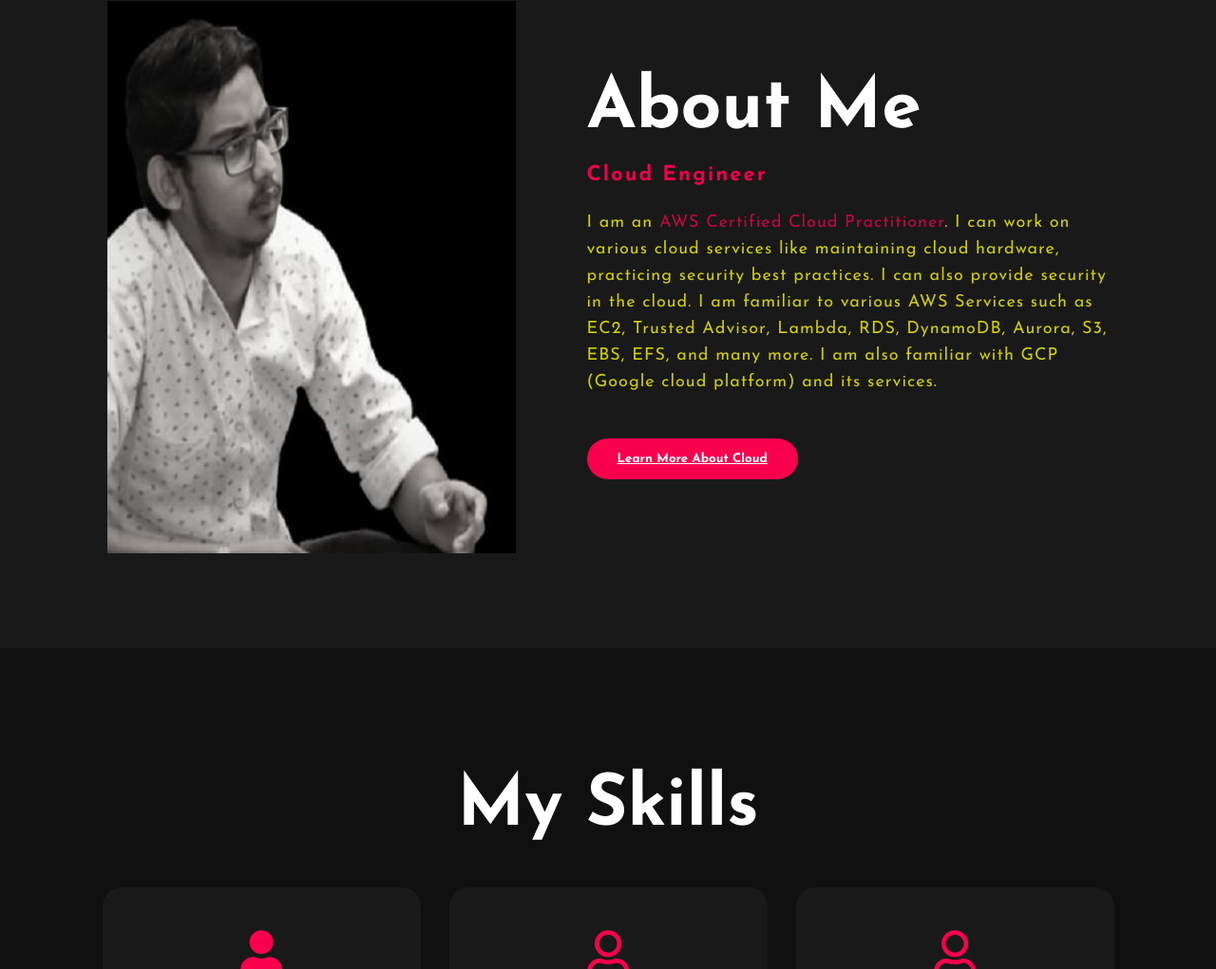
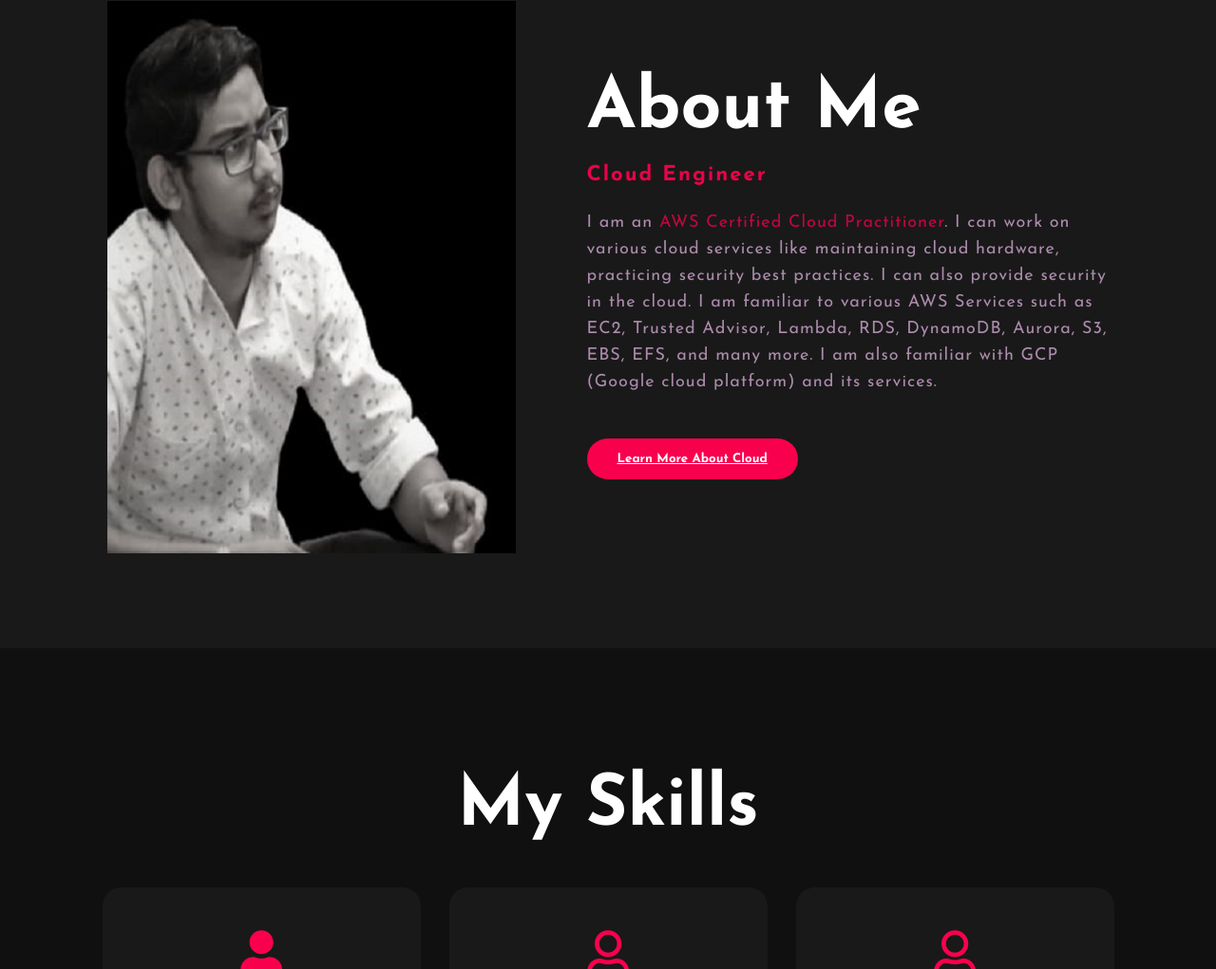
Before and after one commit to Tejas-Dalvi-99/MyPortfolio, a website: page index.html in a window 1280 px wide. Shown: the part 899-1920 px from the top of the page at 95% size. Drawn offline with Linux system fonts and the light colour scheme; some packages are replaced by stand-ins of ours; a script that the page names is missing.

Commit message:
Update style.css

```diff
--- a/css/style.css
+++ b/css/style.css
@@ -150,7 +150,7 @@ h4{
 	text-transform: capitalize;
 }
 .about-text p{
-	color: #fffb00;
+	color: #fcfc;
 	opacity: 80%;
 	letter-spacing: 1px;
 	line-height: 28px;
```
